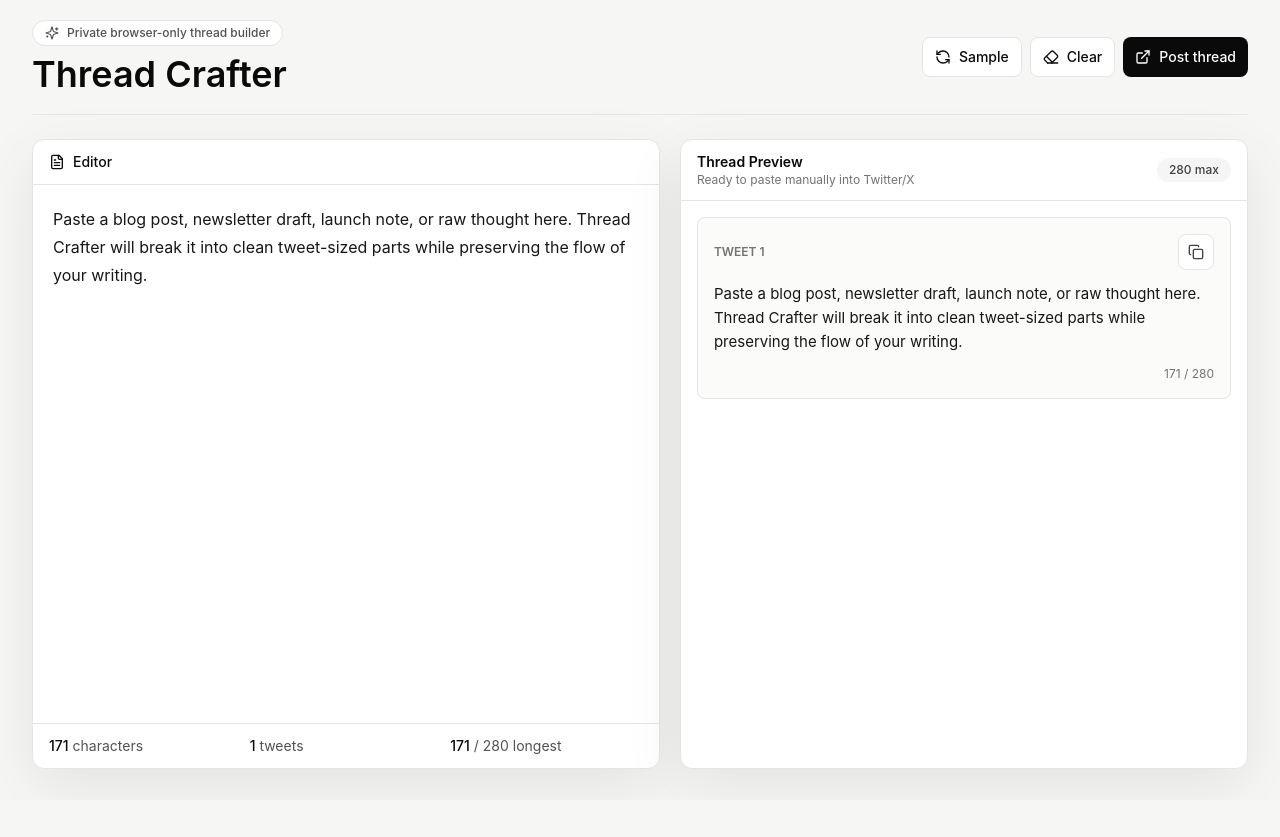
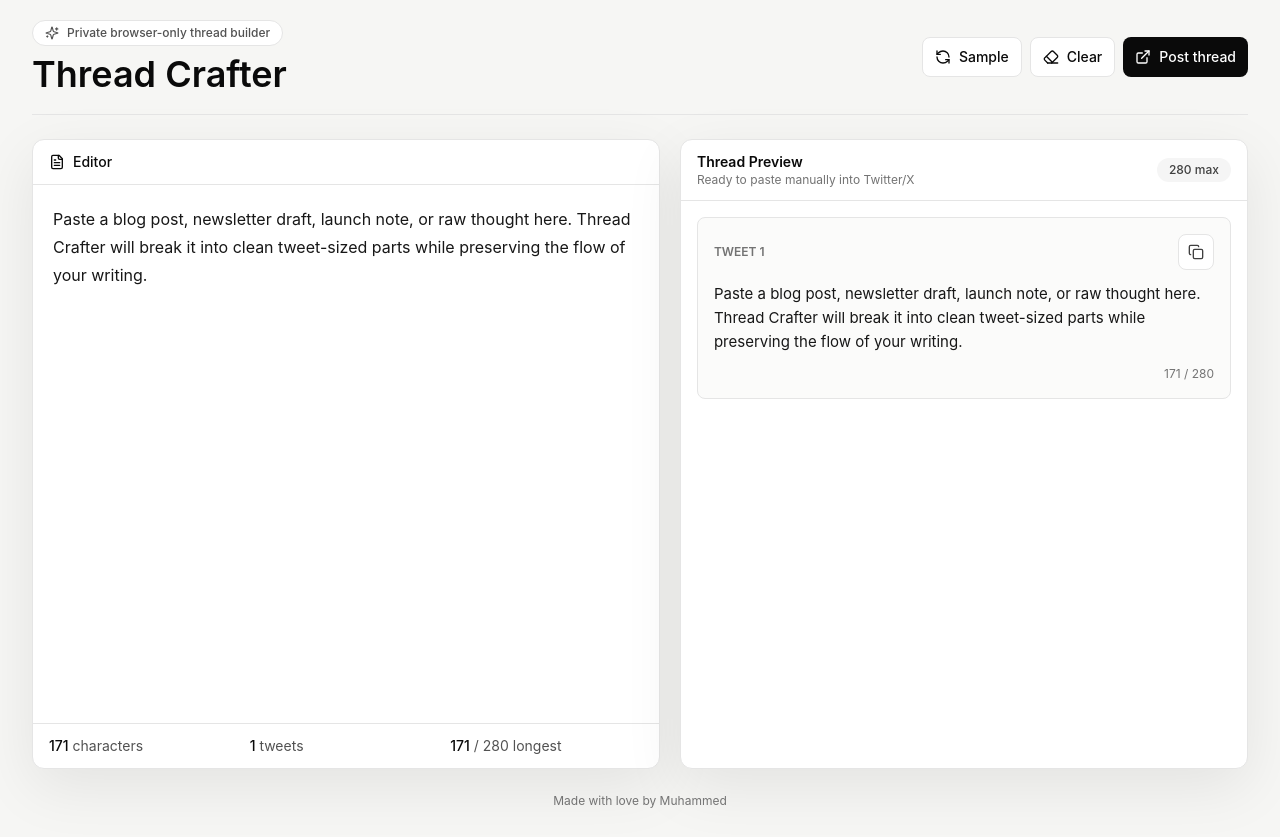
Before and after one commit to ibrahimhumayun0614/thread-crafter, a React (Vite) app: page / in a window 1280 px wide. Before the commit the page ends 800 px from the top, so only its background shows below. Built offline with nearby package versions, Linux system fonts and the light colour scheme.

Commit message:
footer added

```diff
--- a/src/App.tsx
+++ b/src/App.tsx
@@ -240,6 +240,9 @@ export function App() {
             </div>
           </aside>
         </section>
+        <footer className="pb-2 text-center text-xs text-neutral-500">
+          Made with love by Muhammed
+        </footer>
       </div>
     </main>
   );
```
